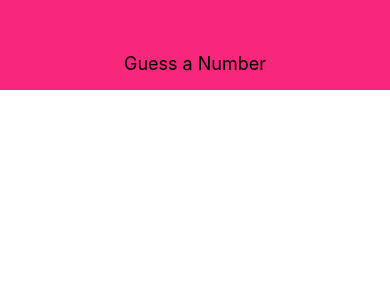
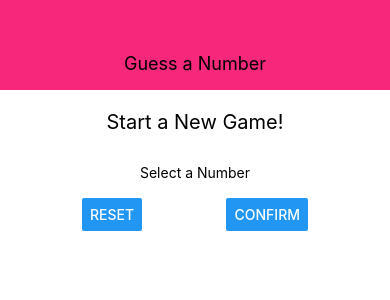
Before and after one commit to 312akim/rn-guess-number-app, a React Native app: screen / in a window 390 px wide. Shown: the top 300 px of the page. Built offline with nearby package versions, Linux system fonts and the light colour scheme.

Commit message:
Setup StartGameScreen, TextInput box

```diff
--- a/App.js
+++ b/App.js
@@ -2,12 +2,13 @@
 import React from 'react';
 import { StyleSheet, View } from 'react-native';
 import Header from './components/Header';
+import StartGameScreen from './screens/StartGameScreen';
 
 export default function App() {
   return (
     <View style={styles.screen}>
       <Header title="Guess a Number" />
-      <StatusBar style="auto" />
+      <StartGameScreen />
     </View>
   );
 }
--- /dev/null
+++ b/screens/StartGameScreen.js
@@ -0,0 +1,55 @@
+import React from 'react';
+import { View, StyleSheet, Text, TextInput, Button } from 'react-native';
+
+const StartGameScreen = props => {
+    return (
+        <View style={styles.screen}>
+            <Text style={styles.title}>Start a New Game!</Text>
+            <View style={styles.inputContainer}>
+                <Text>Select a Number</Text>
+                <TextInput />
+                <View style={styles.buttonContainer}>
+                    <Button title="Reset" onPress={() => {}} />
+                    <Button title="Confirm" onPress={() => {}} />
+                </View>
+            </View>
+        </View>
+    )
+};
+
+const styles = StyleSheet.create({
+    screen: {
+        flex: 1,
+        padding: 10,
+        alignItems: 'center',
+    },
+    title: {
+        fontSize: 20,
+        marginVertical: 10,
+    },
+    inputContainer: {
+        width: 300,
+        maxWidth: '80%',
+        alignItems: 'center',
+        padding: 20,
+        borderRadius: 10,
+        //iOS shadow ***
+        shadowColor: 'rgba(0,0,0,0)',
+        shadowOffset: { width: 0, height: 2 },
+        shadowRadius: 6,
+        shadowOpacity: 0.26,
+        //iOS shadow end ***
+        //Android shadow ***
+        elevation: 12,
+        //Android shadow end ***
+        backgroundColor: 'white',
+    },
+    buttonContainer: {
+        flexDirection: 'row',
+        width: '100%',
+        justifyContent: 'space-between',
+        paddingHorizontal: 15
+    }
+});
+
+export default StartGameScreen;
```
